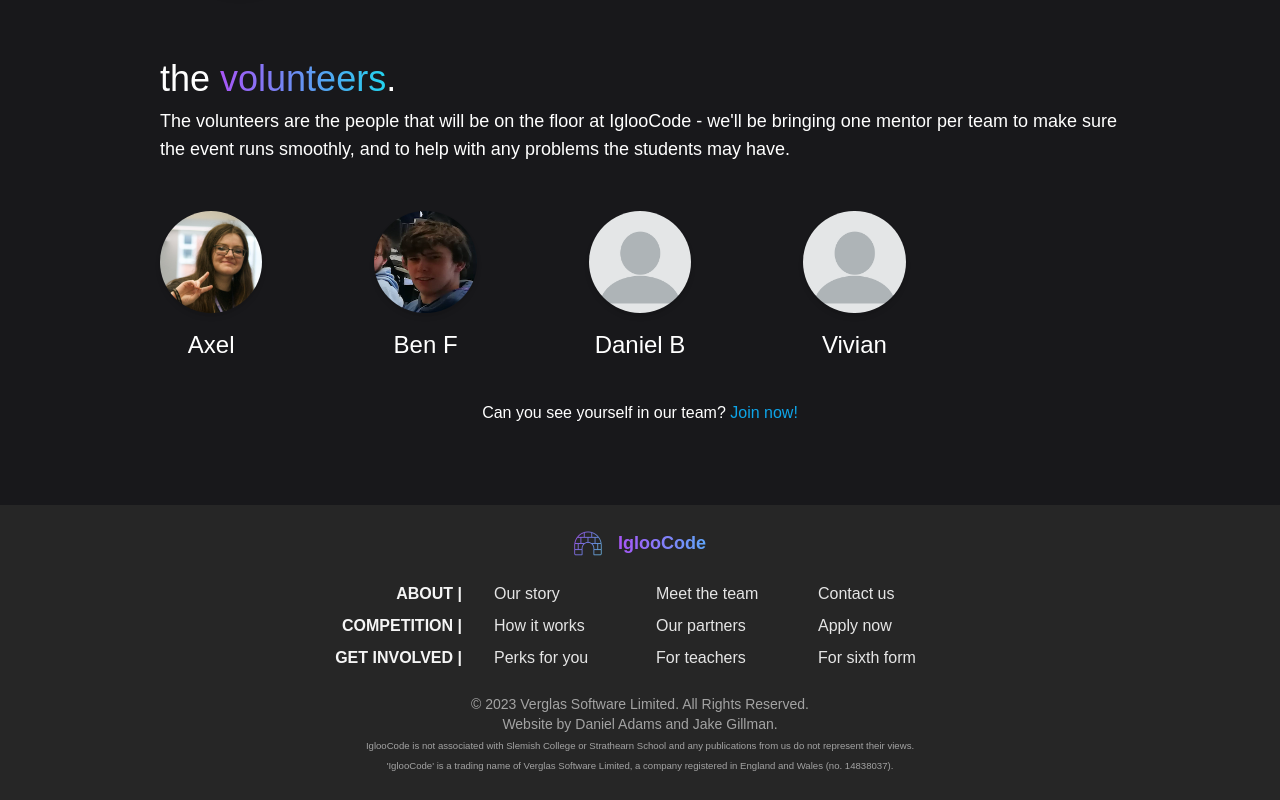
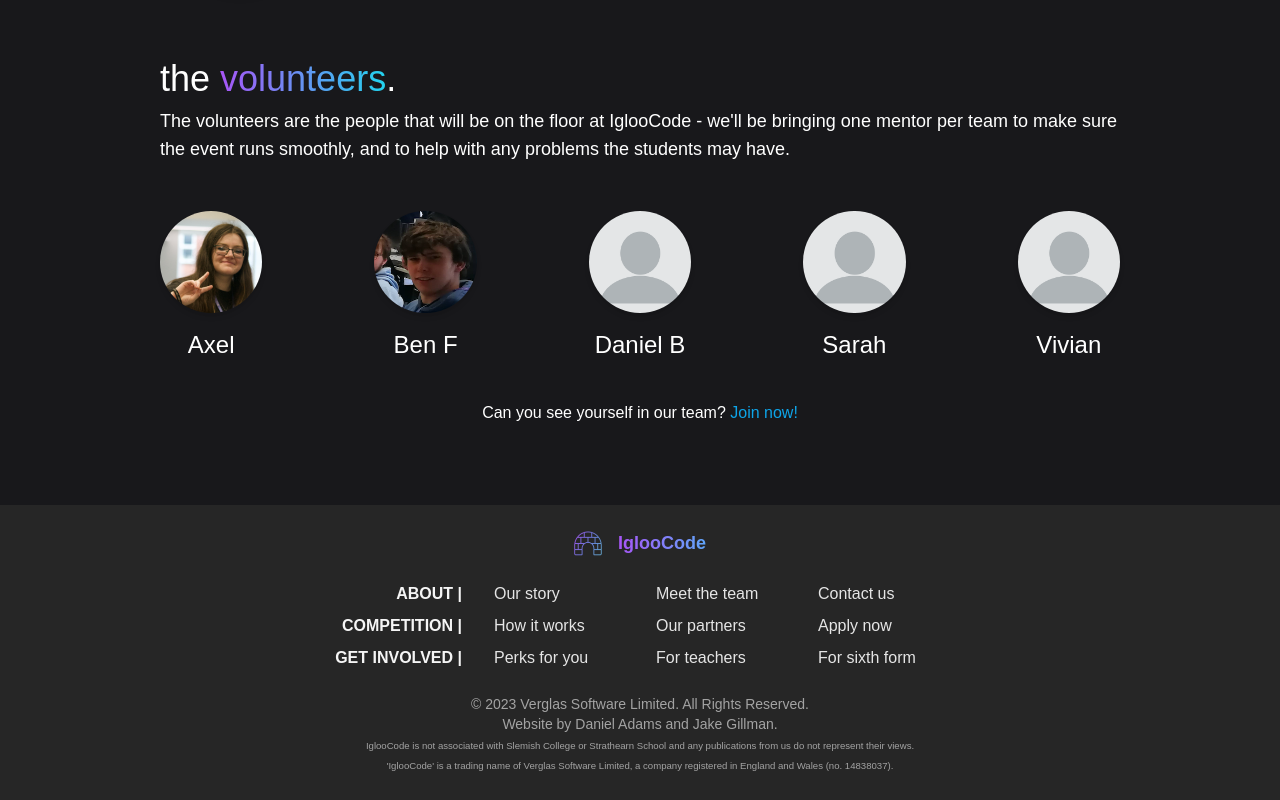
Before and after one commit to VerglasSoftware/igloocode-public, a Next.js app: page /team in a window 1280 px wide. Shown: the part 1782-2582 px from the top of the page. Built offline with nearby package versions, Linux system fonts and the light colour scheme; a web font is replaced by a local one.

Commit message:
update team page

```diff
--- a/pages/team.js
+++ b/pages/team.js
@@ -201,10 +201,10 @@
 								<Image src={imgOliver} className="w-full aspect-square rounded-full shadow-md object-cover" />
 								<p className={`${red_hat_mono.className} text-white text-2xl font-medium mt-4`}>Oliver</p>
 							</div> */}
-							{/* <div className="flex flex-col justify-center items-center">
+							<div className="flex flex-col justify-center items-center">
 								<Image src={imgBlank} className="w-full aspect-square rounded-full shadow-md object-cover" />
 								<p className={`${red_hat_mono.className} text-white text-2xl font-medium mt-4`}>Sarah</p>
-							</div> */}
+							</div>
 							{/* <div className="flex flex-col justify-center items-center">
 								<Image src={imgBlank} className="w-full aspect-square rounded-full shadow-md object-cover" />
 								<p className={`${red_hat_mono.className} text-white text-2xl font-medium mt-4`}>Seth</p>
```
